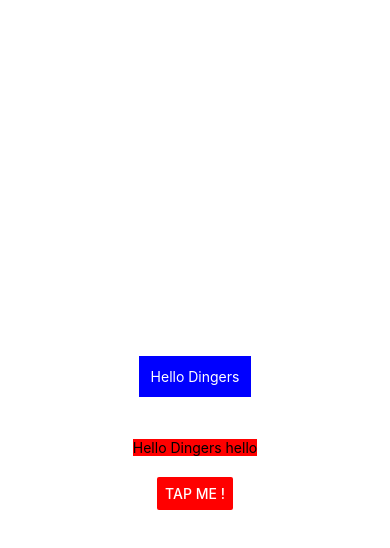
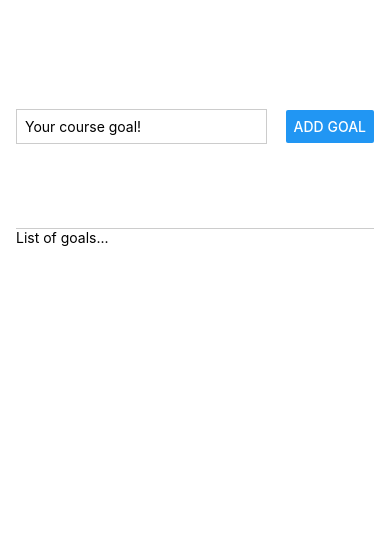
Before and after one commit to painghtetaung/RNCourse, a React Native app: screen / in a window 390 px wide. Shown: the top 548 px of the page. Built offline with nearby package versions, Linux system fonts and the light colour scheme.

Commit message:
started to use onChangeTest

```diff
--- a/App.js
+++ b/App.js
@@ -1,34 +1,62 @@
 import { StatusBar } from "expo-status-bar";
-import { Button, StyleSheet, Text, View } from "react-native";
+import { Button, StyleSheet, Text, TextInput, View } from "react-native";
+
+const goalInputHandler = (enteredText) => {
+	console.log(enteredText);
+};
 
 export default function App() {
 	return (
-		<View style={styles.container}>
-			<Text style={custumStyles.bb}>Hello Dingers</Text>
-			<Text style={{ backgroundColor: "red", margin: 21 }}>
-				Hello Dingers hello
-			</Text>
-			<Button color="red" title="Tap Me !" />
+		<View style={styles.appContainer}>
+			<View style={styles.inputContainer}>
+				<TextInput
+					style={styles.textInput}
+					placeholder="Your course goal!"
+					onChangeText={goalInputHandler}
+				/>
+				<Button title="Add Goal" />
+			</View>
+			<View style={styles.goalsContainer}>
+				<Text>List of goals...</Text>
+			</View>
 		</View>
 	);
 }
 
 const styles = StyleSheet.create({
-	container: {
+	appContainer: {
 		flex: 1,
-		backgroundColor: "#fff",
+		paddingTop: 50,
+		paddingHorizontal: 16,
+	},
+	inputContainer: {
+		flex: 1,
+		flexDirection: "row",
+		justifyContent: "space-between",
 		alignItems: "center",
-		justifyContent: "center",
+		paddingBottom: 24,
+		borderBottomWidth: 1,
+		borderBottomColor: "#cccccc",
+	},
+	textInput: {
+		borderWidth: 1,
+		borderColor: "#cccccc",
+		width: "70%",
+		marginRight: 10,
+		padding: 8,
+	},
+	goalsContainer: {
+		flex: 4,
 	},
 });
 
-const custumStyles = StyleSheet.create({
-	bb: {
-		backgroundColor: "blue",
-		margin: 21,
-		borderWidth: 2,
-		borderColor: "blue",
-		padding: 10,
-		color: "#fff",
-	},
-});
+// const custumStyles = StyleSheet.create({
+// 	bb: {
+// 		backgroundColor: "blue",
+// 		margin: 21,
+// 		borderWidth: 2,
+// 		borderColor: "blue",
+// 		padding: 10,
+// 		color: "#fff",
+// 	},
+// });
```
